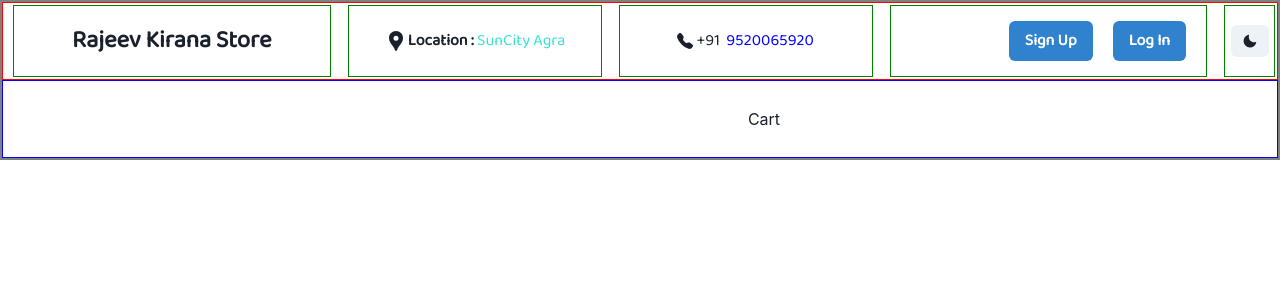
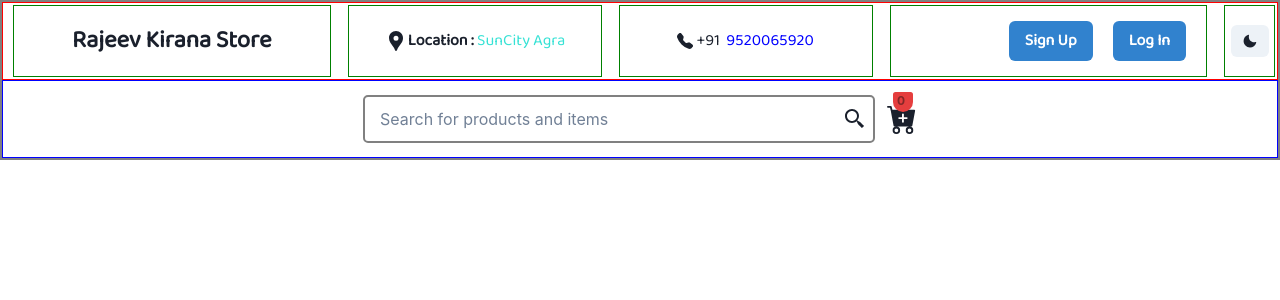
Before and after one commit to Rahul-Palahwat/RealKart_Client, a React (Create React App) app: page / in a window 1280 px wide. Shown: the top 300 px of the page. Built offline with nearby package versions, Linux system fonts and the light colour scheme; a web font is replaced by a local one.

Commit message:
Added Searchbar

```diff
--- a/src/components/Navbar/Navbar.css
+++ b/src/components/Navbar/Navbar.css
@@ -5,3 +5,6 @@ a{
     color: red;
     text-decoration: underline;
 }
+.Navbar{
+    /* background-color: grey; */
+}
--- a/src/components/Navbar/Navbar.tsx
+++ b/src/components/Navbar/Navbar.tsx
@@ -15,7 +15,7 @@ const Navbar: React.FC = () => {
 
     const [isLogIn , setIsLogIn] = useState<boolean>(false);
     return (
-        <Flex direction={"column"} height="20vh" border={"2px solid grey"}>
+        <Flex direction={"column"} height="20vh" border={"2px solid grey"} className="Navbar">
 
             <Flex height={"10vh"} border="1px solid red" wrap={"wrap"} alignItems="center" justifyContent={"space-between"} padding="2px" className='info_shop'>
 
--- a/src/components/Searchbar/Searchbar.css
+++ b/src/components/Searchbar/Searchbar.css
@@ -0,0 +1,7 @@
+input{
+    border: 2px solid grey;
+    width: 100%;
+    height: 6vh;
+    border-radius: 5px;
+    padding: 15px;
+}
--- a/src/components/Searchbar/Searchbar.tsx
+++ b/src/components/Searchbar/Searchbar.tsx
@@ -1,14 +1,25 @@
-import { Flex } from '@chakra-ui/react'
+import { Badge, Flex } from '@chakra-ui/react'
 import React from 'react'
+
+import {BsCartPlusFill} from 'react-icons/bs'
+import {BiSearchAlt2} from 'react-icons/bi'
+
+import '../Searchbar/Searchbar.css'
 
 const Searchbar:React.FC = () => {
   return (
     <Flex alignItems={"center"} justifyContent="center" height={"100%"} width={"100%"}>
-        <Flex>
-            <input type="text" />
+        <Flex width={"40vw"}>
+            <input type="text" placeholder='Search for products and items'/>
         </Flex>
-        <Flex>
-            Cart
+        <Flex fontSize={"2xl"} ml={-8}>
+            <BiSearchAlt2/>
+        </Flex>
+        <Flex fontSize={"3xl"} ml={5}>
+
+            <Flex><BsCartPlusFill/></Flex>
+            <Flex><Badge colorScheme='red' mt={-3} ml={-6} backgroundColor={"red.500"} borderRadius="5px 5px 20px 20px" height={"5"} width="5">0</Badge></Flex>
+
         </Flex>
     </Flex>
   )
```
